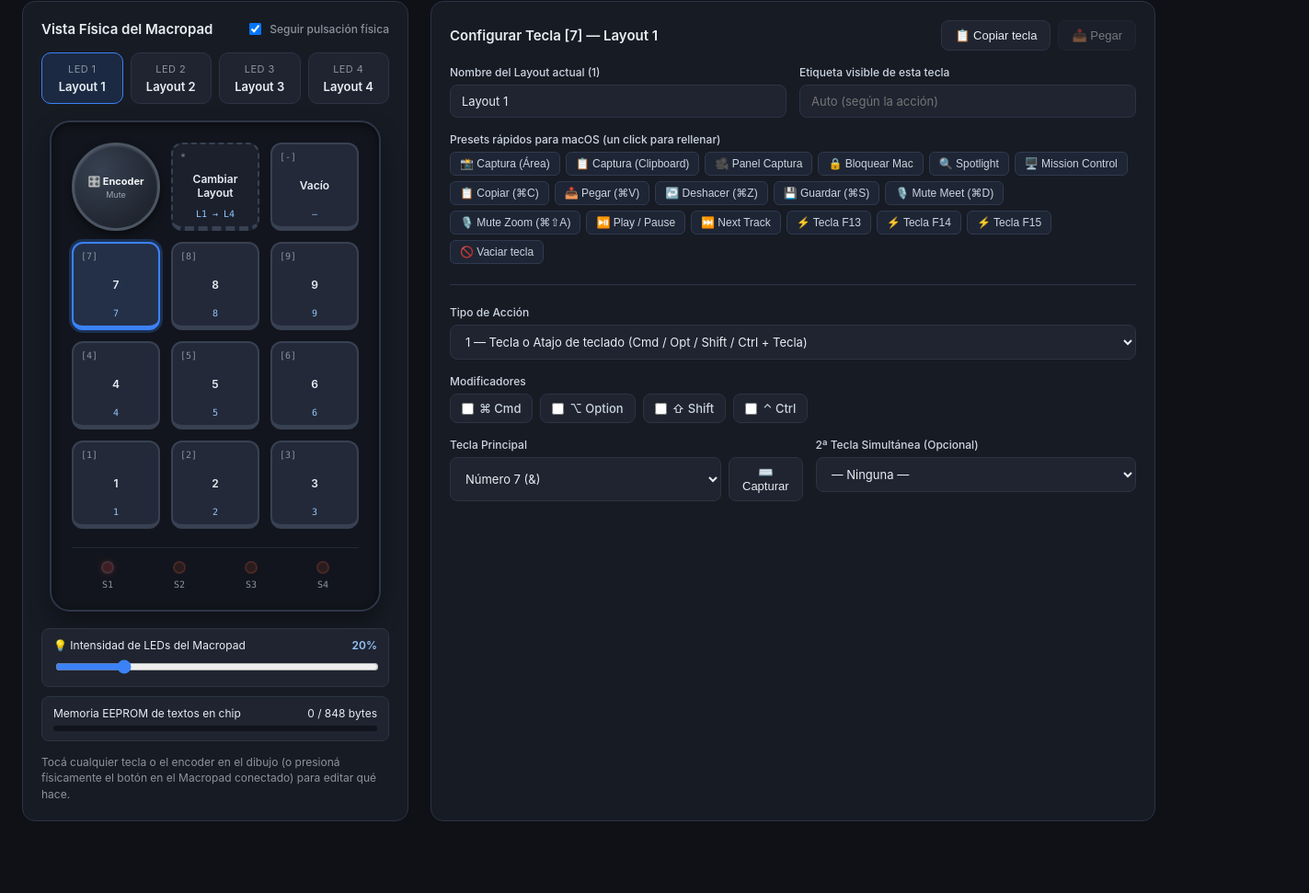
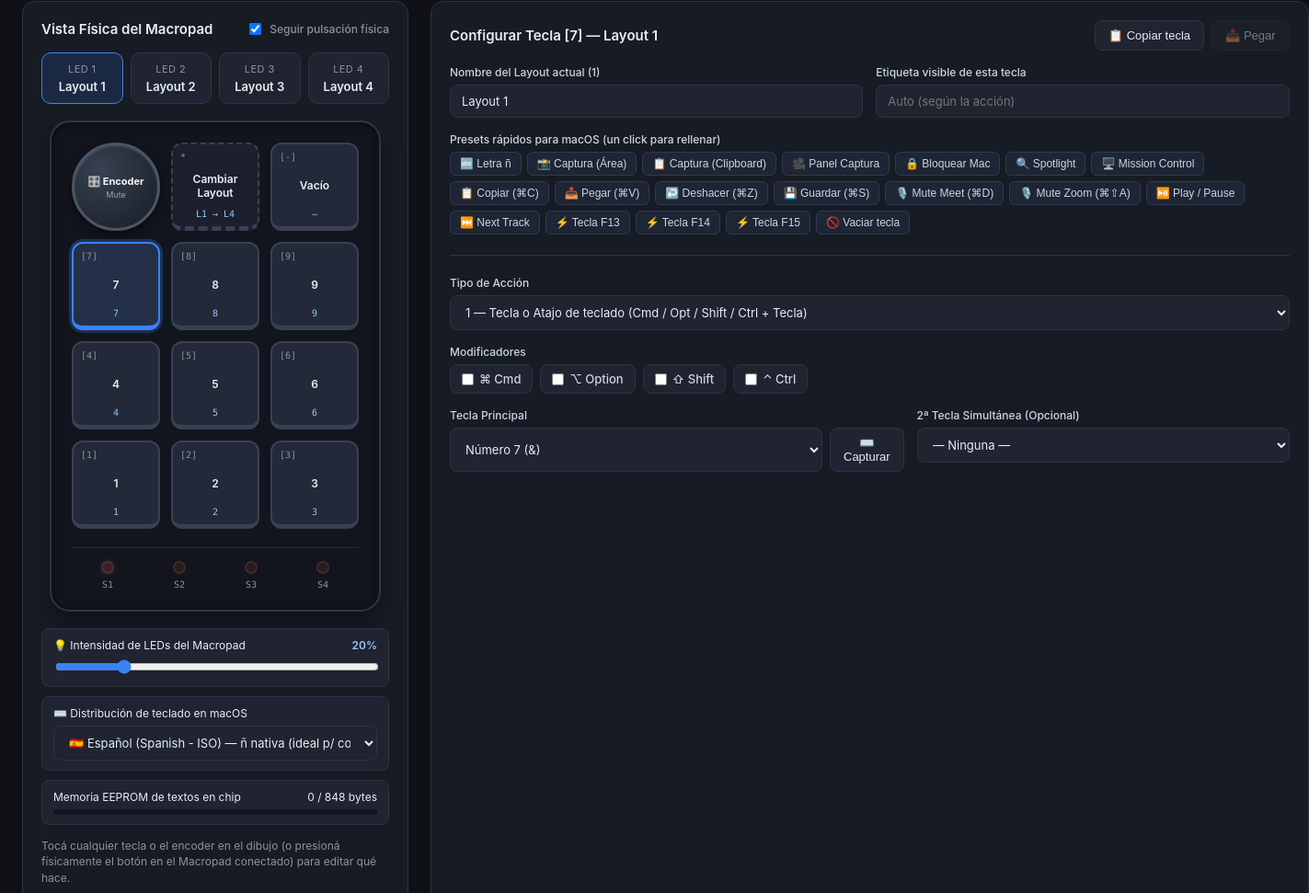
Before and after one commit to fviccia/macropad, a plain HTML site: page index.html in a window 1280 px wide. Shown: the part 126-1097 px from the top of the page at 92% size, 1423 px wide, since content can reach past the window. Before the commit the page ends 1043 px from the top, so only its background shows below. Drawn offline with Linux system fonts and the light colour scheme.

Commit message:
Add macOS keyboard layout selector for native Spanish ñ in password fields
Generated with [Devin](https://devin.ai)

Co-Authored-By: Devin <158243242+devin-ai-integration[bot]@users.noreply.github.com>

```diff
--- a/index.html
+++ b/index.html
@@ -519,6 +519,17 @@
           oninput="onLedBrightnessInput(this.value)"
           onchange="onLedBrightnessCommit(this.value)"
         />
+      </div>
+
+      <div style="margin-top: 10px;" class="memory-bar-wrap">
+        <div style="display:flex;justify-content:space-between;align-items:center;margin-bottom:6px;">
+          <span>⌨️ Distribución de teclado en macOS</span>
+        </div>
+        <select id="selKbdMode" style="width:100%;" onchange="onKbdModeChange(this.value)">
+          <option value="0">🇪🇸 Español (Spanish - ISO) — ñ nativa (ideal p/ contraseñas)</option>
+          <option value="1">🇺🇸 Inglés (ABC / US) — ñ vía Option+N</option>
+          <option value="2">🔄 ABC + Auto-switch a Español para ñ en contraseñas (⌃Espacio)</option>
+        </select>
       </div>
 
       <div style="margin-top: 10px;" class="memory-bar-wrap">
@@ -736,6 +747,7 @@
         const ch = String.fromCharCode(65 + i);
         return { code: 4 + i, label: `Letra ${ch}`, short: ch, jsCode: `Key${ch}` };
       }),
+      { code: 250, label: "Letra Ñ / ñ (Universal según teclado macOS seleccionado)", short: "ñ" },
       // Numbers 1-9, 0 (30..39)
       { code: 30, label: "Número 1 (!)", short: "1", jsCode: "Digit1" },
       { code: 31, label: "Número 2 (@)", short: "2", jsCode: "Digit2" },
@@ -768,7 +780,7 @@
       { code: 47, label: "Corchete [ ({)", short: "[", jsCode: "BracketLeft" },
       { code: 48, label: "Corchete ] (})", short: "]", jsCode: "BracketRight" },
       { code: 49, label: "Barra invertida \\ (|)", short: "\\", jsCode: "Backslash" },
-      { code: 51, label: "Punto y coma ; (:)", short: ";", jsCode: "Semicolon" },
+      { code: 51, label: "Ñ directa en Español / Punto y coma ; en US", short: "ñ/;", jsCode: "Semicolon" },
       { code: 52, label: "Comilla ' (\")", short: "'", jsCode: "Quote" },
       { code: 53, label: "Grave ` (~)", short: "`", jsCode: "Backquote" },
       { code: 54, label: "Coma , (<)", short: ",", jsCode: "Comma" },
@@ -807,6 +819,7 @@
     ];
 
     const MACOS_PRESETS = [
+      { name: "🔤 Letra ñ",            label: "ñ",             type: 1, mods: 0,         arg1: 250, arg2: 0 },
       { name: "📸 Captura (Área)",      label: "Captura Área",  type: 1, mods: 8 | 2,     arg1: 33, arg2: 0 }, // Cmd+Shift+4
       { name: "📋 Captura (Clipboard)", label: "Captura Clip",  type: 1, mods: 8 | 4 | 2, arg1: 33, arg2: 0 }, // Cmd+Ctrl+Shift+4
       { name: "🎥 Panel Captura",       label: "Panel Captura", type: 1, mods: 8 | 2,     arg1: 34, arg2: 0 }, // Cmd+Shift+5
@@ -882,7 +895,8 @@
           clickCode: 0x00E2,
           longClickCode: 0,
           defaultLayout: 0,
-          ledBrightness: 20
+          ledBrightness: 20,
+          kbdMode: 0
         },
         layouts
       };
@@ -897,6 +911,9 @@
           if (parsed && parsed.layouts && parsed.layouts.length === 4 && parsed.encoder) {
             if (typeof parsed.encoder.ledBrightness !== "number") {
               parsed.encoder.ledBrightness = 20;
+            }
+            if (typeof parsed.encoder.kbdMode !== "number") {
+              parsed.encoder.kbdMode = 0;
             }
             state = parsed;
           }
@@ -1078,6 +1095,9 @@
       const lbl = document.getElementById("lblLedBrightness");
       if (rng) rng.value = String(pct);
       if (lbl) lbl.textContent = pct === 0 ? "Apagados (0%)" : `${pct}%`;
+
+      const selKbd = document.getElementById("selKbdMode");
+      if (selKbd) selKbd.value = String(state.encoder.kbdMode || 0);
 
       const alpha = pct === 0 ? 0 : Math.max(0.2, pct / 100);
       for (let i = 0; i < 4; i++) {
@@ -1220,6 +1240,16 @@
       }
     }
 
+    function onKbdModeChange(val) {
+      const m = Math.max(0, Math.min(2, Number(val)));
+      state.encoder.kbdMode = m;
+      saveToLocalStorage();
+      if (writer) {
+        sendSerialCommand(`SET_KBD ${m}`);
+        showToast("⌨️ Distribución de teclado actualizada en el Macropad");
+      }
+    }
+
     function onLayoutNameChange() {
       state.layouts[activeLayout].name = document.getElementById("inpLayoutName").value;
       renderLayoutTabs();
@@ -1629,6 +1659,9 @@
           if (parts.length >= 10) {
             state.encoder.ledBrightness = Number(parts[9]);
           }
+          if (parts.length >= 11) {
+            state.encoder.kbdMode = Number(parts[10]);
+          }
         } else if (parts[0] === "BTN" && parts.length >= 7) {
           const l = Number(parts[1]);
           const b = Number(parts[2]);
@@ -1685,8 +1718,9 @@
       try {
         const e = state.encoder;
         const bPct = typeof e.ledBrightness === "number" ? e.ledBrightness : 20;
+        const kMode = typeof e.kbdMode === "number" ? e.kbdMode : 0;
         await sendSerialCommand(
-          `SET_ENC ${e.stepsPerClick} ${e.invert ? 1 : 0} ${e.cwCode} ${e.ccwCode} ${e.clickCode} ${e.longClickCode} ${e.defaultLayout} ${bPct}`
+          `SET_ENC ${e.stepsPerClick} ${e.invert ? 1 : 0} ${e.cwCode} ${e.ccwCode} ${e.clickCode} ${e.longClickCode} ${e.defaultLayout} ${bPct} ${kMode}`
         );
         await sleep(10);
 
```
Also changed, not shown: 2 other files.
